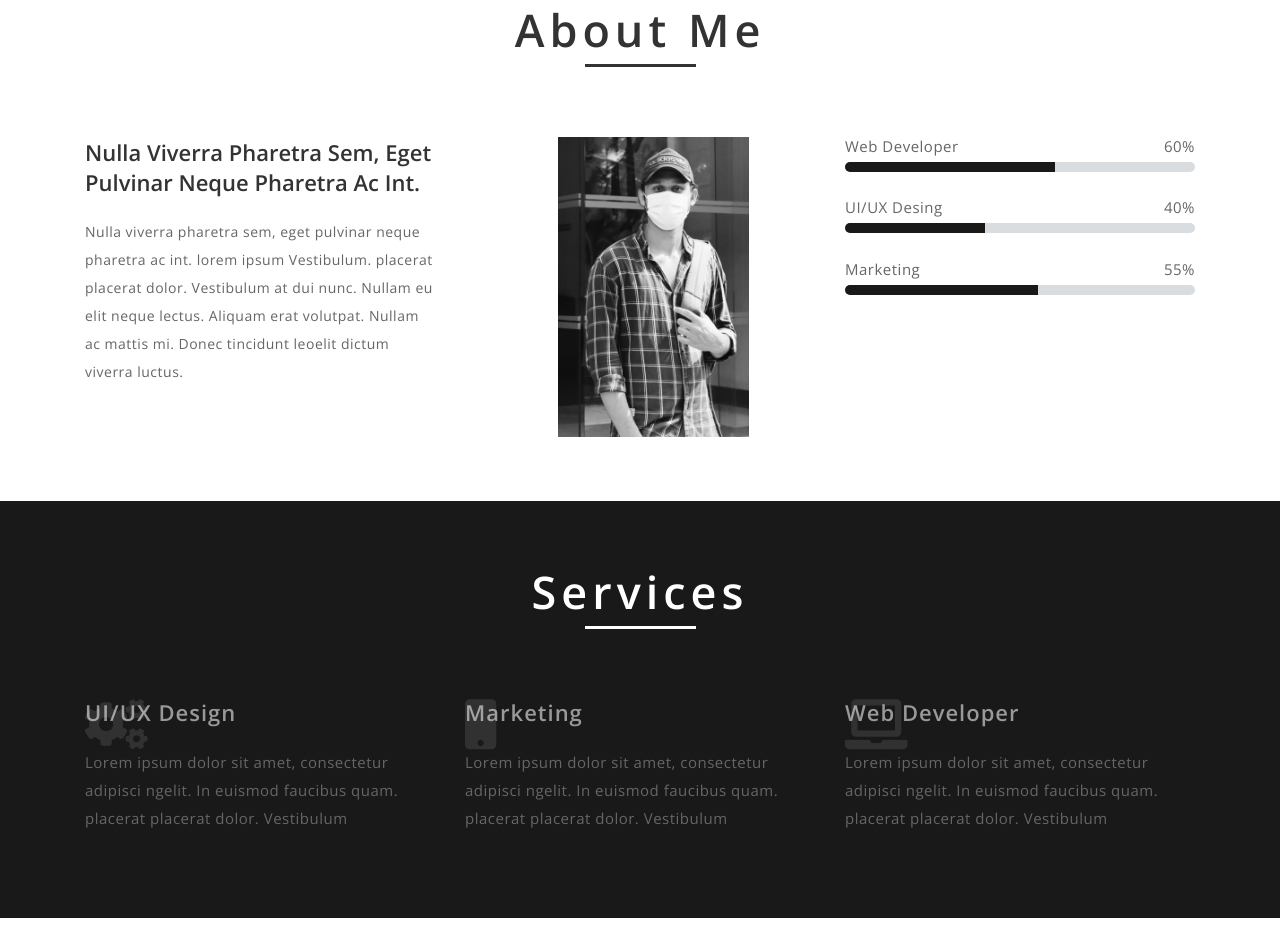
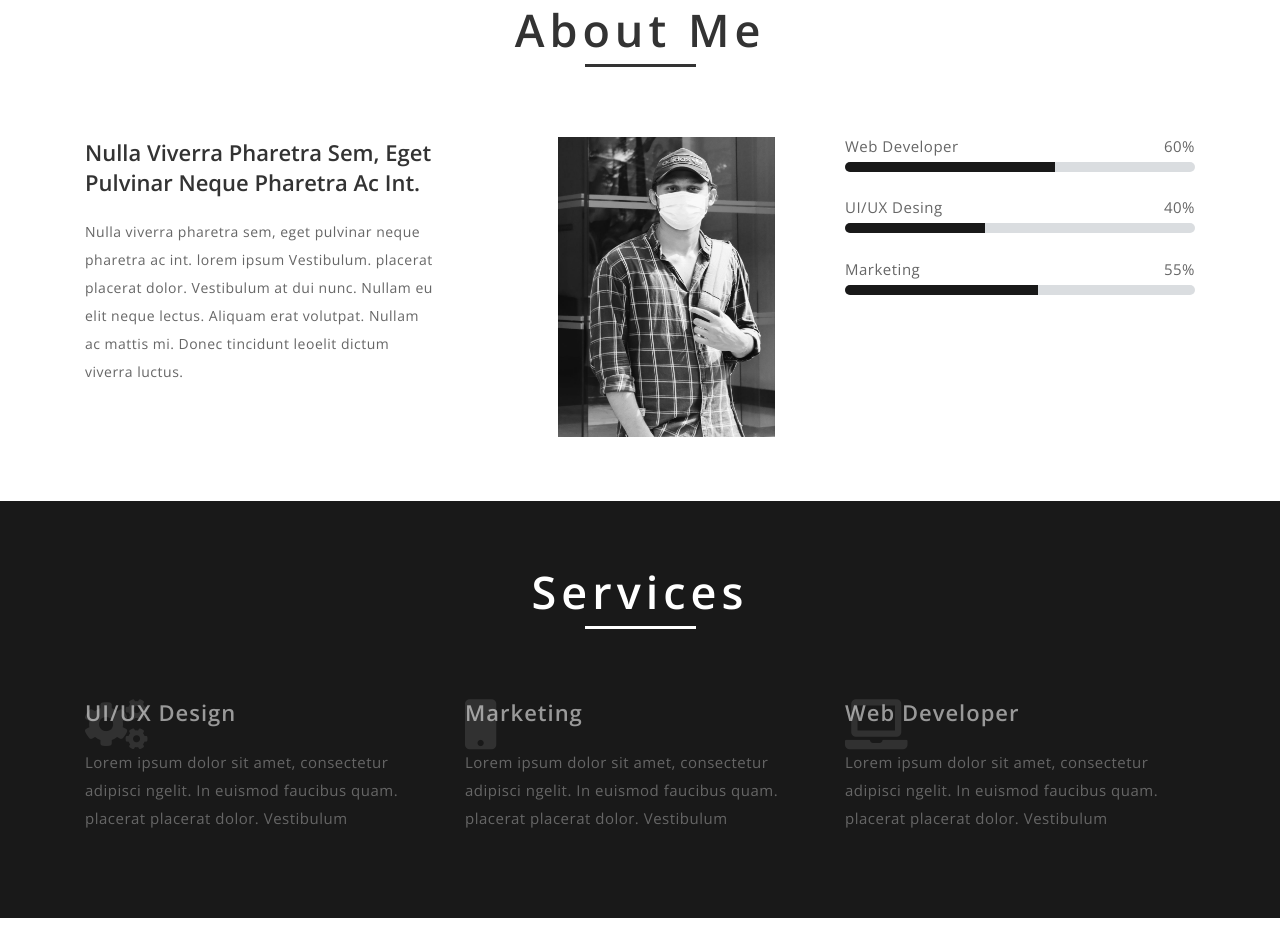
Before and after one commit to sidan10/Sidharth-s-personal-website, a plain HTML site: page index.html in a window 1280 px wide. Shown: the part 970-1904 px from the top of the page. Drawn offline with nearby package versions, Linux system fonts and the light colour scheme.

Commit message:
Update index.html

```diff
--- a/index.html
+++ b/index.html
@@ -110,7 +110,7 @@
 
 			</div>
 			<div class="col-lg-4 col-md-6 my-lg-0 my-5" style="padding-left: 100px;">
-				<img src="./images/sid3.jpg" alt="" style="height: 300px; width: 75%;" class="img-fluid pl-2 " />
+				<img src="./images/sid3.jpg" alt="" style="height: 300px; width: 85%;" class="img-fluid pl-2 " />
 			</div>
 			<div class="col-lg-4 bar-grids">
 				<div class="wthree_skills">
```
